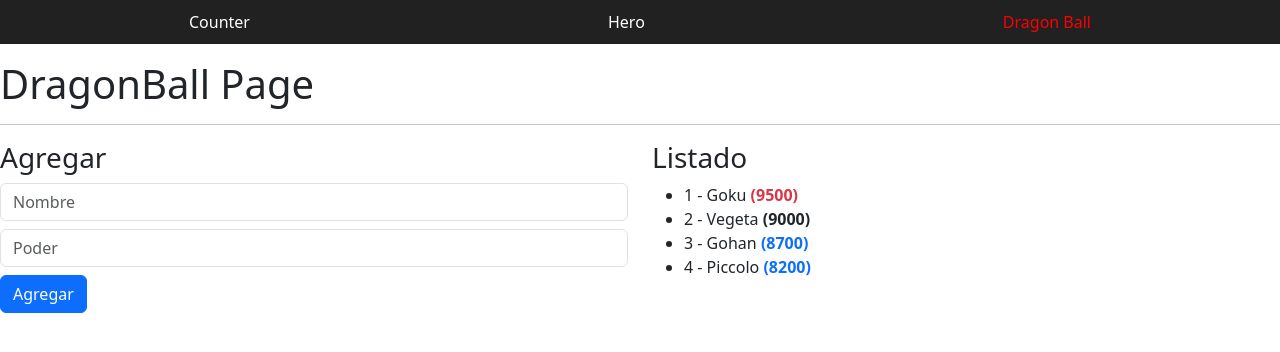
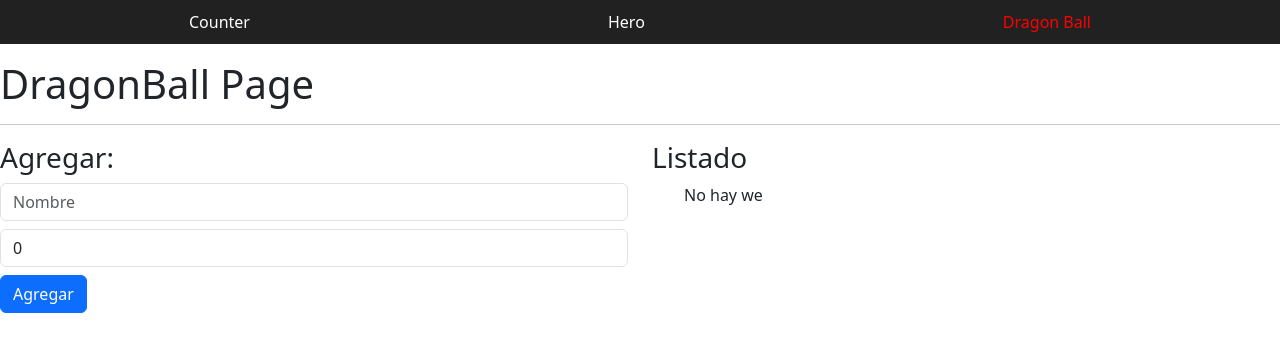
Before and after one commit to CarlosGal19/First_Angular_Practice, an Angular app: page /dragonball in a window 1280 px wide. Shown: the top 352 px of the page. Built offline with nearby package versions, Linux system fonts and the light colour scheme.

Commit message:
feat: add character and save it in local storage

```diff
--- a/src/app/pages/dragonball-page/dragonball-page.html
+++ b/src/app/pages/dragonball-page/dragonball-page.html
@@ -3,13 +3,27 @@
 
 <section class="row">
   <div class="col-12 col-sm-6">
-    <h3>Agregar</h3>
+    <h3>Agregar: {{ name() }}</h3>
 
-    <input type="text" class="form-control" placeholder="Nombre" />
+    <input
+      type="text"
+      [value]="name()"
+      (input)="name.set(txtName.value)"
+      class="form-control"
+      placeholder="Nombre"
+      #txtName
+    />
 
-    <input type="number" class="form-control mt-2" placeholder="Poder" />
+    <input
+      type="number"
+      class="form-control mt-2"
+      placeholder="Poder"
+      [value]="power()"
+      (input)="power.set(+numPower.value)"
+      #numPower
+    />
 
-    <button class="mt-2 btn btn-primary">
+    <button (click)="addCharacter()" class="mt-2 btn btn-primary">
       Agregar
     </button>
   </div>
--- a/src/app/pages/dragonball-page/dragonball-page.ts
+++ b/src/app/pages/dragonball-page/dragonball-page.ts
@@ -2,6 +2,11 @@
 
 interface ICharacter {
   id: number;
+  name: string;
+  power: number;
+}
+
+interface INewCharacter {
   name: string;
   power: number;
 }
@@ -12,28 +17,7 @@
   templateUrl: './dragonball-page.html',
 })
 export class DragonballPage {
-  protected characters: WritableSignal<ICharacter[]> = signal([
-    {
-      id: 1,
-      name: 'Goku',
-      power: 9500,
-    },
-    {
-      id: 2,
-      name: 'Vegeta',
-      power: 9000,
-    },
-    {
-      id: 3,
-      name: 'Gohan',
-      power: 8700,
-    },
-    {
-      id: 4,
-      name: 'Piccolo',
-      power: 8200,
-    }
-  ])
+  protected characters: WritableSignal<ICharacter[]> = signal(JSON.parse(localStorage.getItem('characters') || '[]') as ICharacter[])
 
   // protected powerClasses = computed(() => {
   //   return {
@@ -41,4 +25,18 @@
   //     'text-primary': true,
   //   };
   // })
+
+  protected name = signal('');
+  protected power = signal<number>(0);
+
+  protected addCharacter = () => {
+    const id = Date.now();
+
+    const newName = this.name();
+    const newPower = this.power();
+
+    this.characters.update((current) => [...current, { id, name: newName, power: newPower, }]);
+
+    localStorage.setItem('characters', JSON.stringify(this.characters()))
+  }
 }
```
